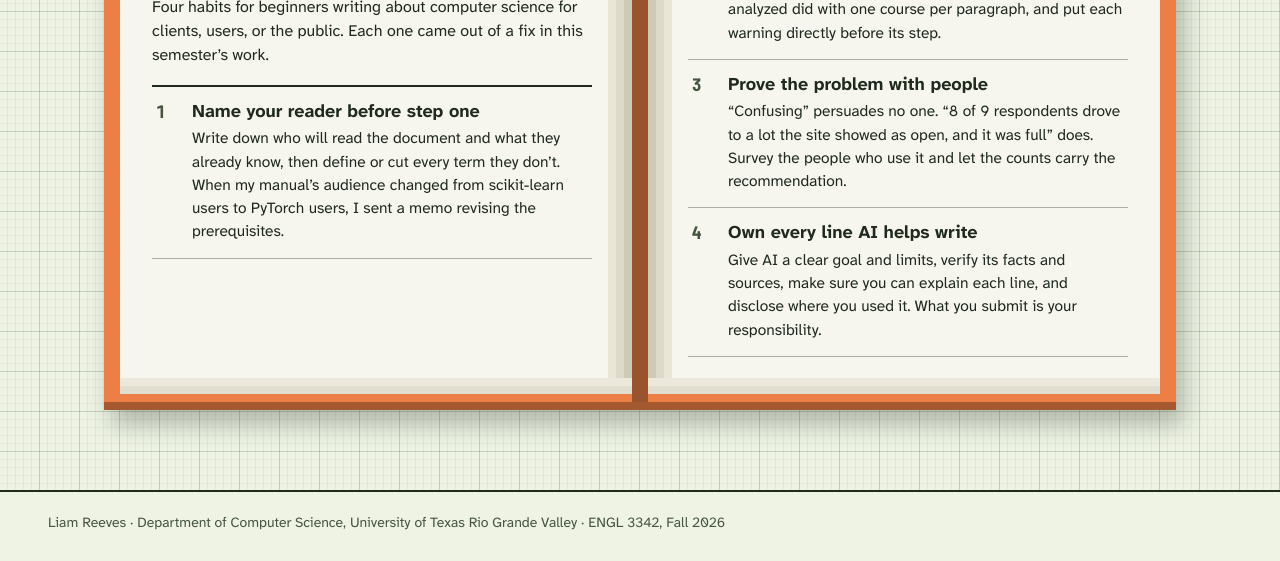
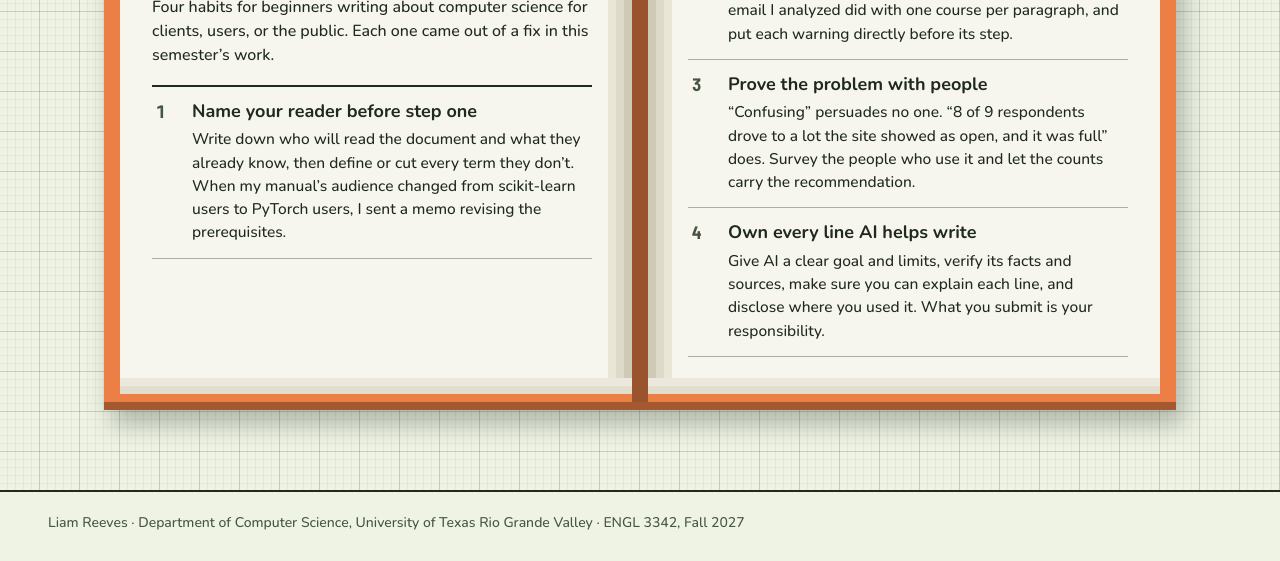
Before and after one commit to liamreeves34/Module-5_ENGL_3342, an Astro site: page /style-guide in a window 1280 px wide. Shown: the part 348-909 px from the top of the page. Built offline with nearby package versions, Linux system fonts and the light colour scheme; Astro itself is replaced by a stand-in of ours.

Commit message:
Nunito body type, padded welcome panel, Fall 2027
Body text moves from Atkinson Hyperlegible Next to Nunito (weight 500),
self-hosted, everywhere; Barlow Semi Condensed stays for headings and
book titles. scripts/check-fonts.cjs confirms those are the only two
faces rendered on any page, with no system-font fallback. The welcome
text sits in a padded paper panel. "Fall 2026" labels read "Fall 2027".

Co-Authored-By: Claude Opus 5.5 <noreply@anthropic.com>
Claude-Session: https://claude.ai/code/session_01D8wXARAJdJKHRAhrLbqVqw

```diff
--- /dev/null
+++ b/scripts/check-fonts.cjs
@@ -0,0 +1,38 @@
+// Reports which font files actually render the text on each page (via Chrome DevTools), so
+// any fallback to a system font shows up. Usage: node scripts/check-fonts.cjs http://localhost:4321
+const { chromium } = require("playwright");
+const BASE = process.argv[2] || "http://localhost:4321";
+const PAGES = ["/", "/modules/1", "/modules/2/manual", "/modules/3", "/modules/4/resume-cover-letter/read", "/style-guide", "/bio"];
+(async () => {
+  const b = await chromium.launch();
+  const all = {};
+  for (const w of [1440, 390]) for (const path of PAGES) {
+    const p = await b.newPage({ viewport: { width: w, height: 900 } });
+    await p.goto(BASE + path, { waitUntil: "networkidle" });
+    await p.evaluate(() => document.fonts.ready);
+    if (w === 390) { await p.click(".menu-btn").catch(() => {}); await p.click("details.mods summary").catch(() => {}); }
+    else { await p.click("details.mods summary").catch(() => {}); }
+    const cdp = await p.context().newCDPSession(p);
+    await cdp.send("DOM.enable"); await cdp.send("CSS.enable");
+    const { root } = await cdp.send("DOM.getDocument", { depth: -1 });
+    const used = {};
+    const walk = async (n) => {
+      if (n.nodeType === 1 && n.nodeName !== "SCRIPT" && n.nodeName !== "STYLE" && n.nodeName !== "svg") {
+        const hasText = (n.children || []).some((c) => c.nodeType === 3 && c.nodeValue.trim());
+        if (hasText) {
+          try {
+            const { fonts } = await cdp.send("CSS.getPlatformFontsForNode", { nodeId: n.nodeId });
+            fonts.forEach((f) => { const k = f.familyName + (f.isCustomFont ? "" : " (SYSTEM)"); used[k] = (used[k] || 0) + f.glyphCount; });
+          } catch {}
+        }
+      }
+      for (const c of n.children || []) await walk(c);
+    };
+    await walk(root);
+    console.log(`${String(w).padStart(4)} ${path.padEnd(38)} ${Object.entries(used).map(([k, v]) => `${k}: ${v} glyphs`).join(" | ")}`);
+    Object.keys(used).forEach((k) => (all[k] = true));
+    await p.close();
+  }
+  console.log("\nFaces used anywhere:", Object.keys(all).join(", "));
+  await b.close();
+})();
--- a/src/data/books.ts
+++ b/src/data/books.ts
@@ -142,7 +142,7 @@ export const modules: ModuleBook[] = [
   {
     kind: "module", id: "m4", n: 4, code: "Module 4", short: "AI Literacy & Job Materials",
     title: "AI Literacy, Resume & Cover Letter",
-    runningHead: "Module 4 · AI literacy and job materials", where: "4 entries · Fall 2026",
+    runningHead: "Module 4 · AI literacy and job materials", where: "4 entries · Fall 2027",
     cloth: "#7A2338", band: "#F2C14E", panel: "#F6E1E5", iconA: "#F2C14E", iconB: "#7A2338", text: "#FFFFFF", icon: "bulb", kick: "#7A2338",
     foot: ["Credits", "Workshop and flyer made with Tim Trasmonte."],
     reflection: paras(m4r),
--- a/src/layouts/Base.astro
+++ b/src/layouts/Base.astro
@@ -23,7 +23,7 @@ const onModule = typeof current === "number";
     <title>{fullTitle}</title>
     <meta name="description" content={description} />
     <link rel="icon" type="image/svg+xml" href={url("favicon.svg")} />
-    <link rel="preload" href={url("fonts/atkinson-hyperlegible-next-latin.woff2")} as="font" type="font/woff2" crossorigin />
+    <link rel="preload" href={url("fonts/nunito-latin.woff2")} as="font" type="font/woff2" crossorigin />
     <link rel="preload" href={url("fonts/barlow-semi-condensed-700-latin.woff2")} as="font" type="font/woff2" crossorigin />
     <meta name="theme-color" content="#EEF3E4" />
     <ClientRouter />
@@ -59,7 +59,7 @@ const onModule = typeof current === "number";
       <slot />
     </main>
     <footer class="foot-note">
-      <p>Liam Reeves · Department of Computer Science, University of Texas Rio Grande Valley · ENGL 3342, Fall 2026</p>
+      <p>Liam Reeves · Department of Computer Science, University of Texas Rio Grande Valley · ENGL 3342, Fall 2027</p>
     </footer>
     <script>
       import "../scripts/book-motion";
--- a/src/styles/global.css
+++ b/src/styles/global.css
@@ -3,9 +3,9 @@
 /* Direction A: engineering computation pad. Ported from the approved mockups
    (.impeccable/mocks/flow/src/build.py, build2.py, build3.py). */
 
-@font-face { font-family: "Atkinson Next"; src: url("/fonts/atkinson-hyperlegible-next-latin.woff2") format("woff2"); font-weight: 200 800; font-display: swap;
+@font-face { font-family: "Nunito"; src: url("/fonts/nunito-latin.woff2") format("woff2"); font-weight: 200 1000; font-display: swap;
   unicode-range: U+0000-00FF, U+0131, U+0152-0153, U+02BB-02BC, U+02C6, U+02DA, U+02DC, U+0304, U+0308, U+0329, U+2000-206F, U+20AC, U+2122, U+2191, U+2193, U+2212, U+2215, U+FEFF, U+FFFD; }
-@font-face { font-family: "Atkinson Next"; src: url("/fonts/atkinson-hyperlegible-next-latin-ext.woff2") format("woff2"); font-weight: 200 800; font-display: swap;
+@font-face { font-family: "Nunito"; src: url("/fonts/nunito-latin-ext.woff2") format("woff2"); font-weight: 200 1000; font-display: swap;
   unicode-range: U+0100-02BA, U+02BD-02C5, U+02C7-02CC, U+02CE-02D7, U+02DD-02FF, U+0304, U+0308, U+0329, U+1D00-1DBF, U+1E00-1E9F, U+1EF2-1EFF, U+2020, U+20A0-20AB, U+20AD-20C0, U+2113, U+2C60-2C7F, U+A720-A7FF; }
 @font-face { font-family: "Barlow SC"; src: url("/fonts/barlow-semi-condensed-700-latin.woff2") format("woff2"); font-weight: 700; font-display: swap;
   unicode-range: U+0000-00FF, U+0131, U+0152-0153, U+02BB-02BC, U+02C6, U+02DA, U+02DC, U+0304, U+0308, U+0329, U+2000-206F, U+20AC, U+2122, U+2191, U+2193, U+2212, U+2215, U+FEFF, U+FFFD; }
@@ -23,7 +23,7 @@
   --stock: #F7F6EE;
   --shadow: rgba(31, 42, 29, .28);
   --display: "Barlow SC", "Arial Narrow", sans-serif;
-  --body: "Atkinson Next", system-ui, sans-serif;
+  --body: "Nunito", system-ui, sans-serif;
   --cell: 8px;
   color-scheme: light;
   scrollbar-color: #9DB585 var(--ground);
@@ -32,7 +32,7 @@
 /* ---------- base ---------- */
 html { -webkit-font-smoothing: antialiased; }
 body {
-  font-family: var(--body); color: var(--ink); font-size: 18px; line-height: 1.6;
+  font-family: var(--body); font-weight: 500; color: var(--ink); font-size: 18px; line-height: 1.6;
   background-color: var(--ground);
   background-image:
     linear-gradient(rgba(70,110,60,.20) 1px, transparent 1px),
@@ -111,9 +111,9 @@ main:focus { outline: none; }
 .hint { padding: 14px 0 0; text-align: center; font-size: 16px; color: var(--ink-2); }
 
 /* ---------- home: welcome ---------- */
-.welcome { display: grid; grid-template-columns: 240px minmax(0, 68ch); gap: 56px; justify-content: center; padding: 72px 48px 96px; }
+.welcome { display: grid; grid-template-columns: 240px minmax(0, 74ch); gap: 56px; justify-content: center; padding: 72px 48px 96px; }
 .welcome h2 { font-family: var(--display); font-weight: 700; font-size: 40px; line-height: 1.05; letter-spacing: -0.015em; margin-bottom: 20px; }
-.welcome-text { background: var(--ground); }
+.welcome-text { background: var(--stock); border: 2px solid var(--ink); padding: 36px 44px 40px; box-shadow: 6px 10px 14px rgba(31,42,29,.16); }
 .welcome-text p + p { margin-top: 1em; }
 .portrait figcaption { font-size: 14px; color: var(--ink-2); margin-top: 10px; line-height: 1.4; }
 
@@ -303,6 +303,7 @@ main:focus { outline: none; }
   .hint { padding: 12px 20px 0; text-align: left; }
   .welcome { grid-template-columns: 1fr; gap: 24px; padding: 48px 20px 64px; }
   .welcome h2 { font-size: 32px; }
+  .welcome-text { padding: 24px 20px 28px; }
   .crumbs { padding: 16px 20px 0; flex-direction: column; align-items: flex-start; gap: 10px; }
   .crumbs .where { text-align: left; }
   .back kbd { display: none; }
```
Also changed, not shown: public/fonts/atkinson-hyperlegible-next-latin-ext.woff2 (deleted), public/fonts/atkinson-hyperlegible-next-latin.woff2 (deleted), public/fonts/nunito-latin-ext.woff2 (added), public/fonts/nunito-latin.woff2 (added).
